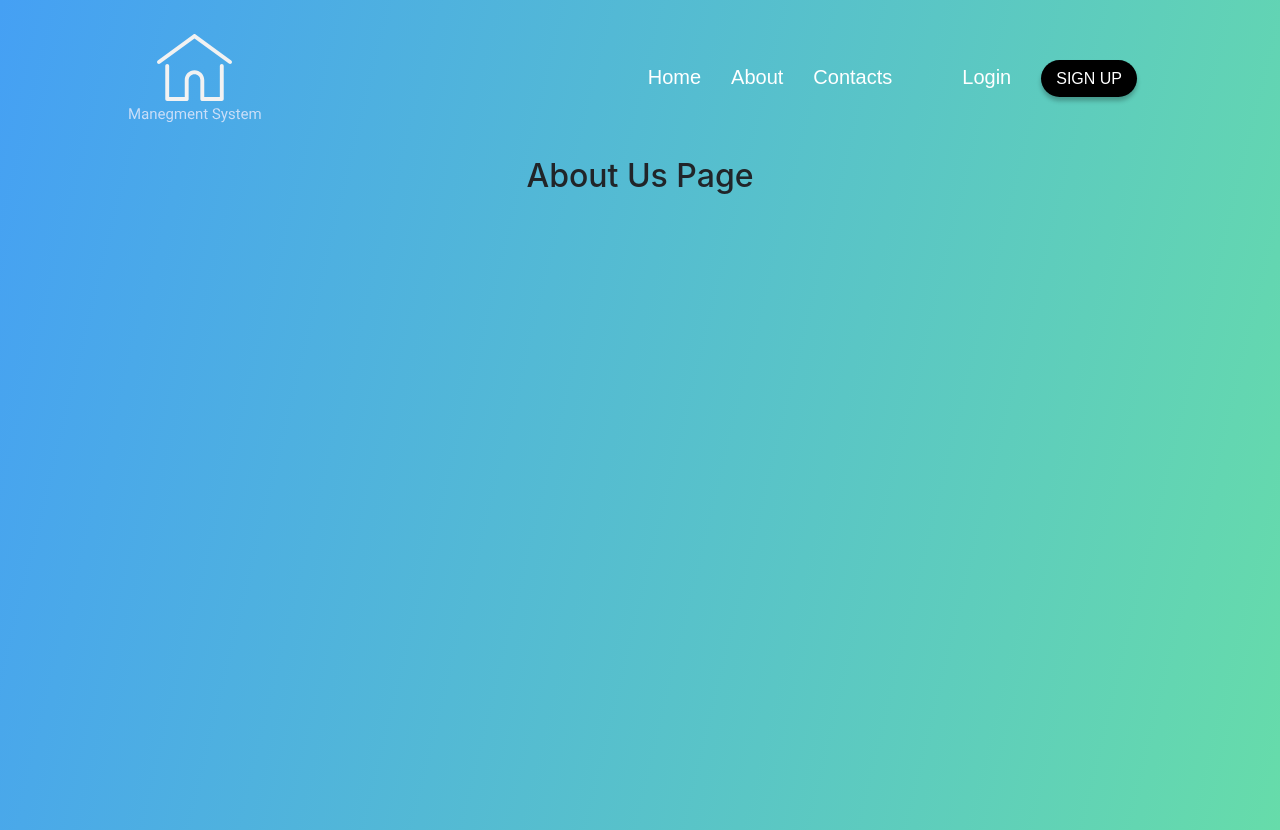
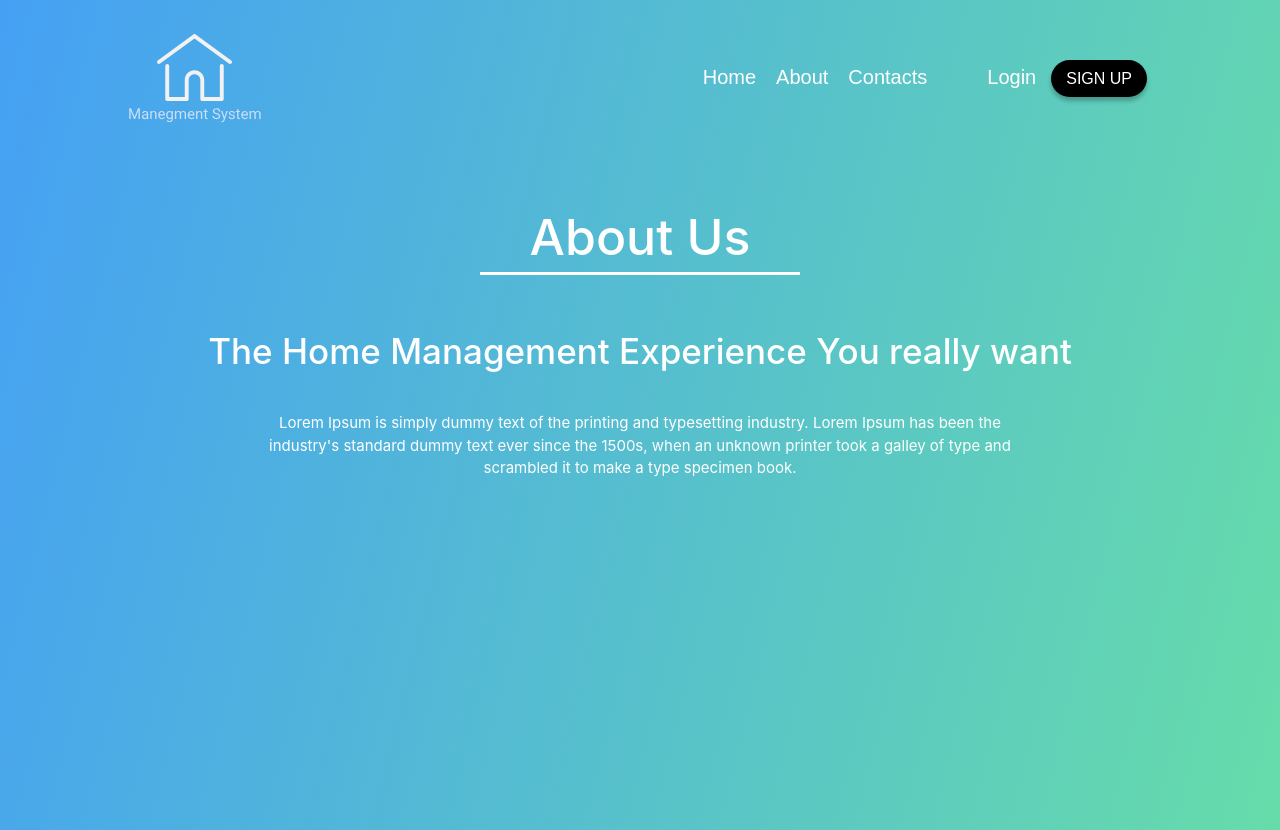
Before and after one commit to AhmedQeshta/Home-Manegment-System-Project, a Vue app: page /aboutUs in a window 1280 px wide. Built offline with nearby package versions, Linux system fonts and the light colour scheme.

Commit message:
add about Us Page

```diff
--- a/src/App.vue
+++ b/src/App.vue
@@ -133,7 +133,8 @@ nav ul {
 
 nav ul li {
   display: inline-block;
-  margin: 0 15px;
+  margin: 0 5px;
+  padding: 0px 5px;
 }
 
 nav ul li a {
@@ -151,6 +152,13 @@ nav ul .siginUp {
   background: #000000;
   -webkit-box-shadow: 0px 4px 4px #00000040;
   box-shadow: 0px 4px 4px #00000040;
+  border-radius: 30px;
+  padding: 6px 15px;
+}
+nav ul .siginUp:hover {
+  background: #07323b;
+  -webkit-box-shadow: 0px 4px 4px rgba(5, 5, 5, 0.25);
+  box-shadow: 0px 4px 4px rgba(5, 5, 5, 0.25);
   border-radius: 30px;
   padding: 6px 15px;
 }
@@ -179,7 +187,7 @@ nav .Nav-List-1 li:nth-child(1)::after {
   border-radius: 10px;
   position: absolute;
   bottom: -5px;
-  right: 150px;
+  right: 105px;
 }
 
 nav .Nav-List-1 li:nth-child(1):focus::after, nav .Nav-List-1 li:nth-child(1):hover::after {
@@ -192,7 +200,7 @@ nav .Nav-List-1 li:nth-child(1):focus::after, nav .Nav-List-1 li:nth-child(1):ho
   border-radius: 10px;
   position: absolute;
   bottom: -5px;
-  right: 205px;
+  right: 180px;
 }
 
 nav .Nav-List-1 li:nth-child(2)::after {
@@ -203,7 +211,7 @@ nav .Nav-List-1 li:nth-child(2)::after {
   border-radius: 10px;
   position: absolute;
   bottom: -5px;
-  right: 205px;
+  right: 180px;
 }
 
 nav .Nav-List-1 li:nth-child(2):focus::after, nav .Nav-List-1 li:nth-child(2):hover::after {
@@ -216,7 +224,7 @@ nav .Nav-List-1 li:nth-child(2):focus::after, nav .Nav-List-1 li:nth-child(2):ho
   border-radius: 10px;
   position: absolute;
   bottom: -5px;
-  right: 120px;
+  right: 105px;
 }
 
 nav .Nav-List-1 li:nth-child(3)::after {
@@ -227,7 +235,7 @@ nav .Nav-List-1 li:nth-child(3)::after {
   border-radius: 10px;
   position: absolute;
   bottom: -5px;
-  right: 95px;
+  right: 105px;
 }
 
 nav .Nav-List-1 li:nth-child(3):focus::after, nav .Nav-List-1 li:nth-child(3):hover::after {
@@ -240,7 +248,7 @@ nav .Nav-List-1 li:nth-child(3):focus::after, nav .Nav-List-1 li:nth-child(3):ho
   border-radius: 10px;
   position: absolute;
   bottom: -5px;
-  right: 15px;
+  right: 10px;
 }
 
 .nav-items {
@@ -315,69 +323,6 @@ nav .Nav-List-1 li:nth-child(3):focus::after, nav .Nav-List-1 li:nth-child(3):ho
   border-bottom: none;
 }
 
-.content-body {
-  display: -webkit-box;
-  display: -ms-flexbox;
-  display: flex;
-  -webkit-box-pack: justify;
-  -ms-flex-pack: justify;
-  justify-content: space-between;
-  -webkit-box-orient: horizontal;
-  -webkit-box-direction: reverse;
-  -ms-flex-direction: row-reverse;
-  flex-direction: row-reverse;
-  -webkit-box-align: center;
-  -ms-flex-align: center;
-  align-items: center;
-  text-align: center;
-  width: 80%;
-  margin: 90px auto;
-}
-
-.content-body :nth-child(1) {
-  -ms-flex-preferred-size: 35%;
-  flex-basis: 35%;
-}
-
-.content-body :nth-child(2) {
-  -ms-flex-preferred-size: 50%;
-  flex-basis: 50%;
-}
-
-.content-body .svg-background {
-  width: 100%;
-  height: 100%;
-}
-
-.content-body h2 {
-  text-align: start;
-  padding: 5px 50px;
-  font-size: 50px;
-  color: white;
-}
-
-.content-body p {
-  text-align: start;
-  padding: 5px 50px;
-  font-size: 15px;
-  color: white;
-  margin-bottom: 30px;
-}
-
-.content-body a {
-  background: #10AC78;
-  padding: 6px 20px;
-  padding-bottom: 7px;
-  border-radius: 30px;
-  text-transform: uppercase;
-  -webkit-transition: ease-in-out 0.25s;
-  transition: ease-in-out 0.25s;
-}
-
-.content-body a:hover {
-  color: #10AC78;
-  background: white;
-}
 
 .inputError {
   border: #c53c3c;
@@ -392,6 +337,9 @@ nav .Nav-List-1 li:nth-child(3):focus::after, nav .Nav-List-1 li:nth-child(3):ho
 }
 
 @media only screen and (max-width: 800px) {
+  body {
+    height: 100vh;
+  }
   nav {
     display: -webkit-box;
     display: -ms-flexbox;
@@ -412,71 +360,14 @@ nav .Nav-List-1 li:nth-child(3):focus::after, nav .Nav-List-1 li:nth-child(3):ho
     display: contents;
   }
   svg.logo-nav {
-    width: 30%;
-    height: 30%;
+    width: 80px;
+    height: 80px;
     padding: 10px 0px;
   }
   svg.bargar {
-    width: 5%;
-    height: 5%;
+    width: 45px;
+    height: 45px;
     padding: 10px 0px;
   }
-  .content-body {
-    display: -webkit-box;
-    display: -ms-flexbox;
-    display: flex;
-    -webkit-box-orient: vertical;
-    -webkit-box-direction: normal;
-    -ms-flex-direction: column;
-    flex-direction: column;
-    -webkit-box-pack: center;
-    -ms-flex-pack: center;
-    justify-content: center;
-    -webkit-box-align: center;
-    -ms-flex-align: center;
-    align-items: center;
-    text-align: center;
-    width: 100%;
-    margin: 0px;
-  }
-  .content-body :nth-child(1) {
-    -ms-flex-preferred-size: 100%;
-    flex-basis: 100%;
-  }
-  .content-body :nth-child(2) {
-    -ms-flex-preferred-size: 100%;
-    flex-basis: 100%;
-  }
-  .content-body .svg-background {
-    width: 90%;
-    height: 90%;
-  }
-  .content-body h2 {
-    text-align: center;
-    margin-top: 25px;
-    padding: 5px 50px;
-    font-size: 25px;
-    color: white;
-  }
-  .content-body p {
-    text-align: center;
-    padding: 5px 70px;
-    font-size: 13px;
-    color: white;
-    margin-bottom: 50px;
-  }
-  .content-body a {
-    background: #10AC78;
-    padding: 6px 20px 7px 20px;
-    border-radius: 30px;
-    text-transform: uppercase;
-    -webkit-transition: ease-in-out 0.25s;
-    transition: ease-in-out 0.25s;
-  }
-  .content-body a:hover {
-    color: #10AC78;
-    background: white;
-  }
 }
-/*# sourceMappingURL=style.css.map */
 </style>
--- a/src/components/AboutUsPage.vue
+++ b/src/components/AboutUsPage.vue
@@ -1,6 +1,14 @@
 <template>
   <div>
-    <h2 style="text-align: center" >About Us Page</h2>
+    <div class="content-body">
+      <div>
+        <h2>About Us</h2>
+        <h4>The Home Management Experience You really want</h4>
+        <p>
+          Lorem Ipsum is simply dummy text of the printing and typesetting industry. Lorem Ipsum has been the industry's standard dummy text ever since the 1500s, when an unknown printer took a galley of type and scrambled it to make a type specimen book.
+        </p>
+      </div>
+    </div>
   </div>
 </template>
 
@@ -11,5 +19,163 @@ name: "AboutUsPage"
 </script>
 
 <style scoped>
+  .content-body {
+    display: -webkit-box;
+    display: -ms-flexbox;
+    display: flex;
+    -webkit-box-pack: justify;
+    -ms-flex-pack: justify;
+    justify-content: space-between;
+    -webkit-box-orient: horizontal;
+    -webkit-box-direction: reverse;
+    -ms-flex-direction: row-reverse;
+    flex-direction: row-reverse;
+    -webkit-box-align: center;
+    -ms-flex-align: center;
+    align-items: center;
+    text-align: center;
+    width: 70%;
+    margin: 90px auto;
+  }
 
+  .content-body h2 {
+    text-align: center;
+    padding: 5px 50px;
+    font-size: 50px;
+    color: white;
+    position: relative;
+    width: -webkit-max-content;
+    width: -moz-max-content;
+    width: max-content;
+    margin: -15px auto 50px auto;
+    -webkit-transition: ease-in-out 0.25s;
+    transition: ease-in-out 0.25s;
+    border-bottom: 3px solid white;
+  }
+
+  .content-body h2::after {
+    content: "";
+    background: none;
+    width: 100px;
+    height: 6px;
+    border-radius: 10px;
+    position: absolute;
+    bottom: -5px;
+    left: 0%;
+    -webkit-transform: translate(-50%, 0%);
+    transform: translate(-50%, 0%);
+  }
+
+  .content-body h2:focus::after, .content-body h2:hover::after {
+    -webkit-transition: ease-in-out 0.3s;
+    transition: ease-in-out 0.3s;
+    content: "";
+    background: #8ae4e4;
+    width: 180px;
+    height: 6px;
+    border-radius: 10px;
+    position: absolute;
+    bottom: -5px;
+    left: 50%;
+    -webkit-transform: translate(-50%, 0%);
+    transform: translate(-50%, 0%);
+    -webkit-box-shadow: 1px 2px 10px #8ae4e4;
+    box-shadow: 1px 2px 10px #8ae4e4;
+  }
+
+  .content-body h2::before {
+    content: "";
+    background: none;
+    width: 100px;
+    height: 6px;
+    border-radius: 10px;
+    position: absolute;
+    bottom: -5px;
+    left: 100%;
+    -webkit-transform: translate(-50%, 0%);
+    transform: translate(-50%, 0%);
+  }
+
+  .content-body h2:focus, .content-body h2:hover {
+    cursor: pointer;
+  }
+
+  .content-body h2:focus::before, .content-body h2:hover::before {
+    -webkit-transition: ease-in-out 0.3s;
+    transition: ease-in-out 0.3s;
+    content: "";
+    background: #8ae4e4;
+    width: 180px;
+    height: 6px;
+    border-radius: 10px;
+    position: absolute;
+    bottom: -5px;
+    left: 50%;
+    -webkit-transform: translate(-50%, 0%);
+    transform: translate(-50%, 0%);
+  }
+
+  .content-body h4 {
+    width: 100%;
+    margin: 30px auto;
+    text-align: center;
+    padding: 5px;
+    font-size: 35px;
+    color: white;
+  }
+
+  .content-body p {
+    text-align: center;
+    padding: 5px 50px;
+    font-size: 15px;
+    color: white;
+    margin-bottom: 30px;
+  }
+
+  .inputError {
+    border: #c53c3c;
+    -webkit-box-shadow: 0px 1px 8px  #862929;
+    box-shadow: 0px 1px 8px  #862929;
+  }
+
+  .inputSuccess {
+    border: #48c53c;
+    -webkit-box-shadow: 0px 1px 8px  #298638;
+    box-shadow: 0px 1px 8px  #298638;
+  }
+
+  @media only screen and (max-width: 800px) {
+    .content-body {
+      display: -webkit-box;
+      display: -ms-flexbox;
+      display: flex;
+      -webkit-box-orient: vertical;
+      -webkit-box-direction: normal;
+      -ms-flex-direction: column;
+      flex-direction: column;
+      -webkit-box-pack: center;
+      -ms-flex-pack: center;
+      justify-content: center;
+      -webkit-box-align: center;
+      -ms-flex-align: center;
+      align-items: center;
+      text-align: center;
+      width: 100%;
+      margin: 0px;
+    }
+    .content-body h4 {
+      text-align: center;
+      margin-top: 25px;
+      padding: 5px 50px;
+      font-size: 22px;
+      color: white;
+    }
+    .content-body p {
+      text-align: center;
+      padding: 30px 50px;
+      font-size: 16px;
+      color: white;
+      margin-bottom: 50px;
+    }
+  }
 </style>
--- a/src/components/WelcomePage.vue
+++ b/src/components/WelcomePage.vue
@@ -86,5 +86,131 @@ export default {
 </script>
 
 <style scoped>
+  .content-body {
+    display: -webkit-box;
+    display: -ms-flexbox;
+    display: flex;
+    -webkit-box-pack: justify;
+    -ms-flex-pack: justify;
+    justify-content: space-between;
+    -webkit-box-orient: horizontal;
+    -webkit-box-direction: reverse;
+    -ms-flex-direction: row-reverse;
+    flex-direction: row-reverse;
+    -webkit-box-align: center;
+    -ms-flex-align: center;
+    align-items: center;
+    text-align: center;
+    width: 80%;
+    margin: 90px auto;
+  }
+
+  .content-body :nth-child(1) {
+    -ms-flex-preferred-size: 35%;
+    flex-basis: 35%;
+  }
+
+  .content-body :nth-child(2) {
+    -ms-flex-preferred-size: 50%;
+    flex-basis: 50%;
+  }
+
+  .content-body .svg-background {
+    width: 100%;
+    height: 100%;
+  }
+
+  .content-body h2 {
+    text-align: start;
+    padding: 5px 50px;
+    font-size: 50px;
+    color: white;
+  }
+
+  .content-body p {
+    text-align: start;
+    padding: 5px 50px;
+    font-size: 15px;
+    color: white;
+    margin-bottom: 30px;
+  }
+
+  .content-body a {
+    background: #10AC78;
+    padding: 6px 20px;
+    padding-bottom: 7px;
+    border-radius: 30px;
+    text-transform: uppercase;
+    -webkit-transition: ease-in-out 0.25s;
+    transition: ease-in-out 0.25s;
+  }
+
+  .content-body a:hover {
+    color: #10AC78;
+    background: white;
+  }
+
+
+  @media only screen and (max-width: 800px) {
+
+    .content-body {
+      display: -webkit-box;
+      display: -ms-flexbox;
+      display: flex;
+      -webkit-box-orient: vertical;
+      -webkit-box-direction: normal;
+      -ms-flex-direction: column;
+      flex-direction: column;
+      -webkit-box-pack: center;
+      -ms-flex-pack: center;
+      justify-content: center;
+      -webkit-box-align: center;
+      -ms-flex-align: center;
+      align-items: center;
+      text-align: center;
+      width: 100%;
+      margin: 0px;
+    }
+    .content-body :nth-child(1) {
+      -ms-flex-preferred-size: 100%;
+      flex-basis: 100%;
+    }
+    .content-body :nth-child(2) {
+      -ms-flex-preferred-size: 100%;
+      flex-basis: 100%;
+    }
+    .content-body .svg-background {
+      width: 300px;
+      height: 300px;
+    }
+    .content-body h2 {
+      text-align: center;
+      margin-top: 25px;
+      padding: 5px 50px;
+      font-size: 25px;
+      color: white;
+    }
+    .content-body p {
+      text-align: center;
+      padding: 5px 70px;
+      font-size: 13px;
+      color: white;
+      margin-bottom: 50px;
+    }
+    .content-body a {
+      background: #10AC78;
+      padding: 6px 20px;
+      padding-bottom: 7px;
+      border-radius: 30px;
+      text-transform: uppercase;
+      -webkit-transition: ease-in-out 0.25s;
+      transition: ease-in-out 0.25s;
+    }
+    .content-body a:hover {
+      color: #10AC78;
+      background: white;
+    }
+  }
+
 
 </style>
```
